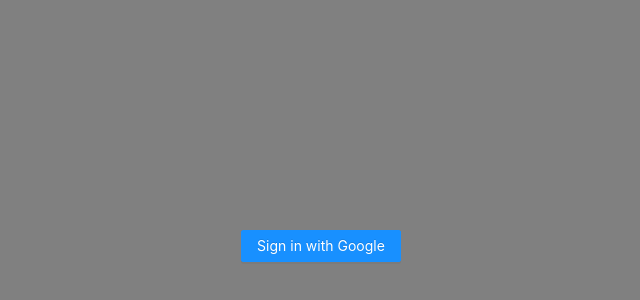
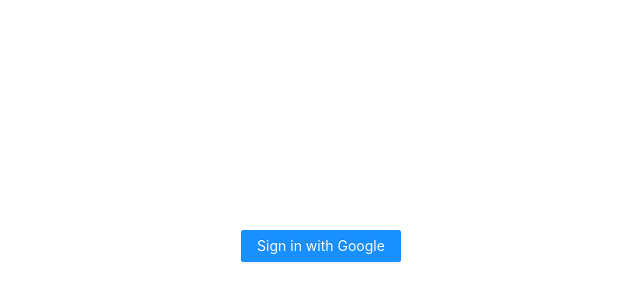
Before and after one commit to NJacksonDev/image-loader-react, a React (Create React App) app: page / in a window 1280 px wide. Shown: the part 74-374 px from the top of the page, without its empty margins (319-959 px from the left). Built offline with nearby package versions, Linux system fonts and the light colour scheme.

Commit message:
additional styling

```diff
--- a/src/App.css
+++ b/src/App.css
@@ -1,9 +1,5 @@
 .App {
   text-align: center;
-}
-
-body {
-  background-color: grey;
 }
 
 .header {
@@ -18,13 +14,14 @@
   font-size: x-large;
 }
 
+.card {
+  width: 70%;
+  margin: 0px auto 0px auto;
+}
+
 .logout {
   display: flex;
   justify-content: end;
-}
-
-.ant-card {
-  margin-bottom: 32px;
 }
 
 .App-header {
@@ -33,15 +30,11 @@
   align-items: center;
   justify-content: center;
   font-size: calc(10px + 2vmin);
-  color: rgb(189, 29, 109);
+  color: whitesmoke;
   font-weight: 700;
-}
-
-.App-link {
-  color: #61dafb;
 }
 
 .fab {
   position: fixed;
-  bottom: 24px;
+  bottom: 50px;
 }
--- a/src/components/Post.jsx
+++ b/src/components/Post.jsx
@@ -25,6 +25,7 @@
   };
   return (
     <Card
+      className="card"
       hoverable
       actions={[<Heart />]}
       cover={<img alt={post.description} src={post.photo} />}
```
